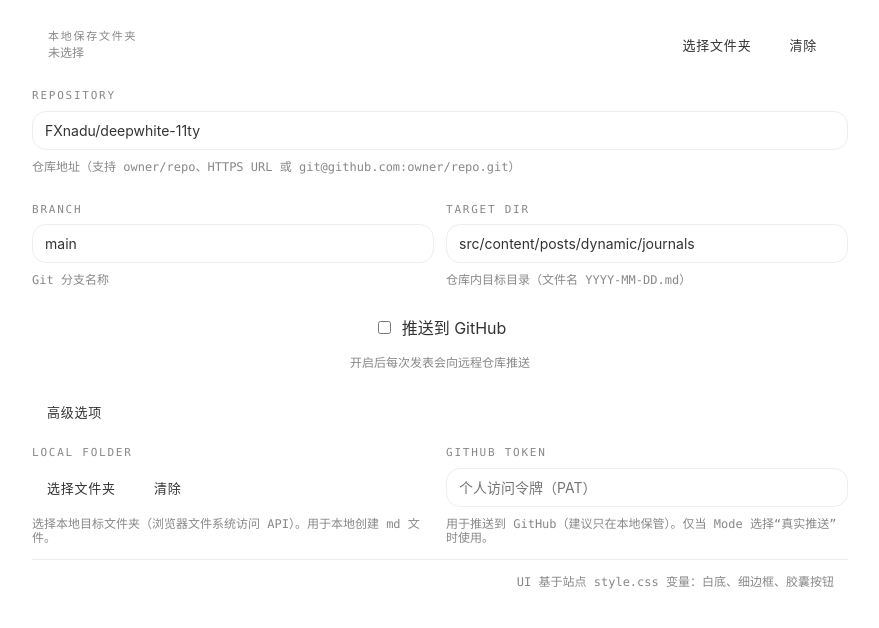
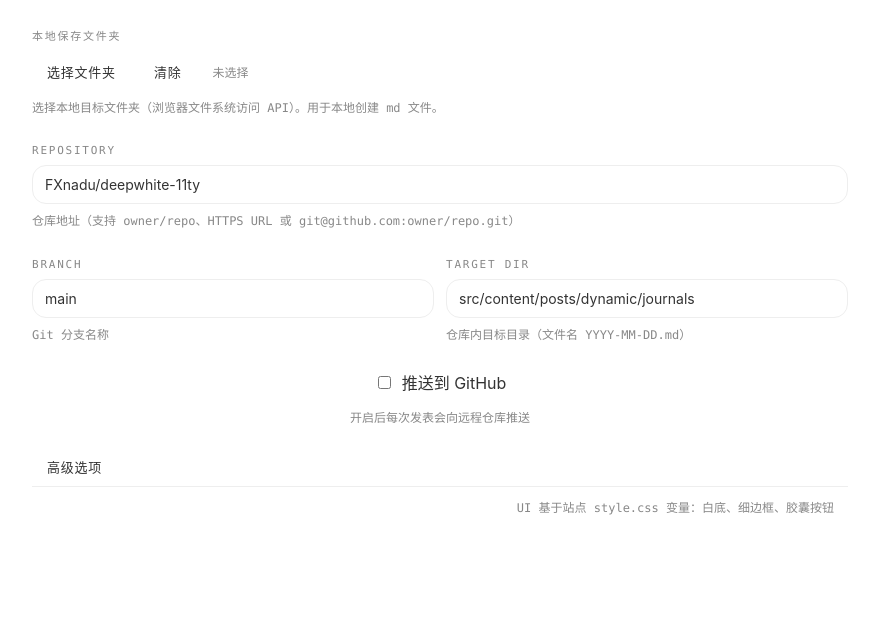
Before and after one commit to FXnadu/deepwhite-dynamic-publisher, a browser extension: page options.html in a window 1280 px wide. Shown: the part 104-732 px from the top of the page, without its empty margins (200-1079 px from the left). Drawn offline with Linux system fonts and the light colour scheme.

Commit message:
Deduplicate options folder and token sections

```diff
--- a/options.html
+++ b/options.html
@@ -26,14 +26,15 @@
         <button class="btn btn-primary" id="save">保存</button>
       </div>
     </div>
-    <div style="padding:10px 16px; display:flex; align-items:center; gap:12px;">
-      <div>
+    <div class="row" style="align-items:center;">
+      <div class="field">
         <div class="label">本地保存文件夹</div>
-        <div id="folderName" class="hint">未选择</div>
-      </div>
-      <div style="margin-left:auto; display:flex; gap:8px;">
-        <button class="btn" id="pickFolder">选择文件夹</button>
-        <button class="btn" id="clearFolder">清除</button>
+        <div style="display:flex; gap:8px; align-items:center; flex-wrap:wrap;">
+          <button class="btn" id="pickFolder">选择文件夹</button>
+          <button class="btn" id="clearFolder">清除</button>
+          <div id="folderName" class="hint" style="margin-left:8px;">未选择</div>
+        </div>
+        <div class="hint">选择本地目标文件夹（浏览器文件系统访问 API）。用于本地创建 md 文件。</div>
       </div>
     </div>
 
@@ -119,29 +120,6 @@
       </div>
     </div>
 
-    <div class="row">
-      <div class="field">
-        <div class="label">Local Folder</div>
-        <div style="display:flex; gap:8px; align-items:center;">
-          <button class="btn" id="pickFolder">选择文件夹</button>
-          <button class="btn" id="clearFolder">清除</button>
-          <div id="folderName" class="hint" style="margin-left:8px;"></div>
-        </div>
-        <div class="hint">选择本地目标文件夹（浏览器文件系统访问 API）。用于本地创建 md 文件。</div>
-      </div>
-      <div class="field">
-        <div class="label">GitHub Token</div>
-        <input
-          class="input"
-          id="githubToken"
-          placeholder="个人访问令牌（PAT）"
-          autocomplete="off"
-          type="password"
-        />
-        <div class="hint">用于推送到 GitHub（建议只在本地保管）。仅当 Mode 选择“真实推送”时使用。</div>
-      </div>
-    </div>
-
     <div class="footer">
       <div class="hint" id="savedHint"></div>
       <div class="hint">UI 基于站点 style.css 变量：白底、细边框、胶囊按钮</div>
```
